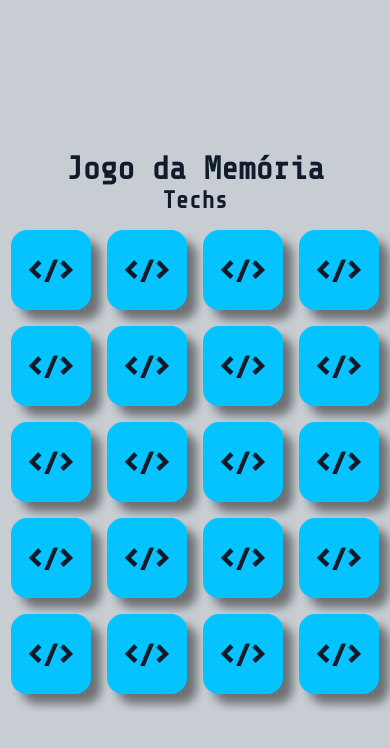
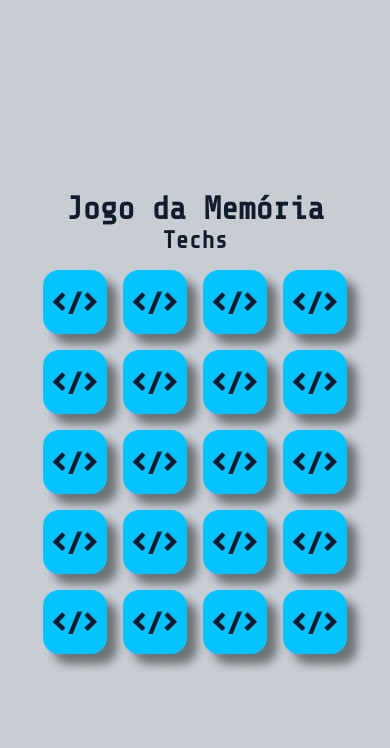
Before and after one commit to marcelocouto-alm/jogo-da-memoria-techs, a plain HTML site: page index.html in a window 390 px wide. Drawn offline with nearby package versions, Linux system fonts and the light colour scheme.

Commit message:
Update style.css

```diff
--- a/assets/styles/style.css
+++ b/assets/styles/style.css
@@ -104,3 +104,28 @@ body {
     grid-template: 1fr 1fr 1fr 1fr 1fr / 1fr 1fr 1fr 1fr;
     gap: 1rem
 }
+
+/* Media query */
+
+@media only screen and (max-width : 480px) {
+
+    .card {
+        width: 4rem;
+        height: 4rem;
+    }
+
+    .icon {
+        width:3rem;
+        height: 3rem;
+        max-width: 3rem;
+        max-height: 3rem;
+    }
+
+    #gameOver {
+        font-size: 1.2rem;
+    }
+
+    #restart {
+        font-size: 0.9rem;
+    }
+}
```
